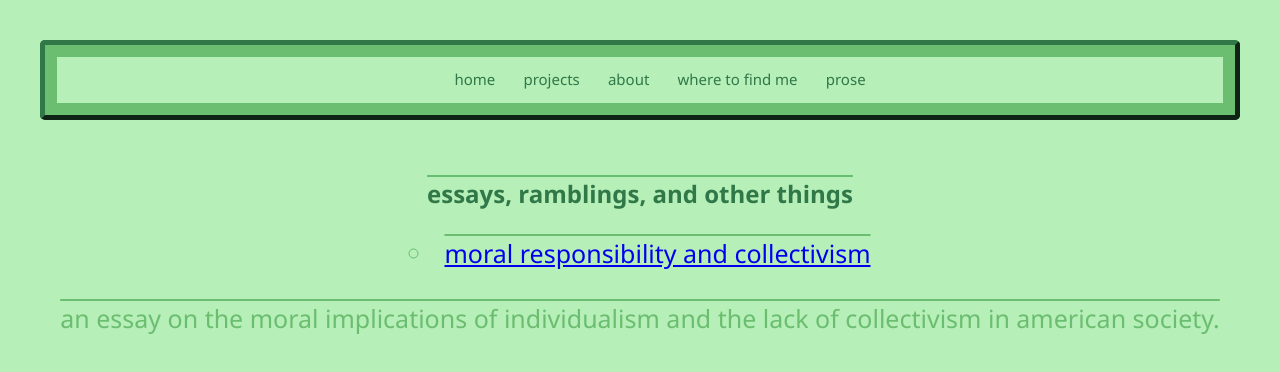
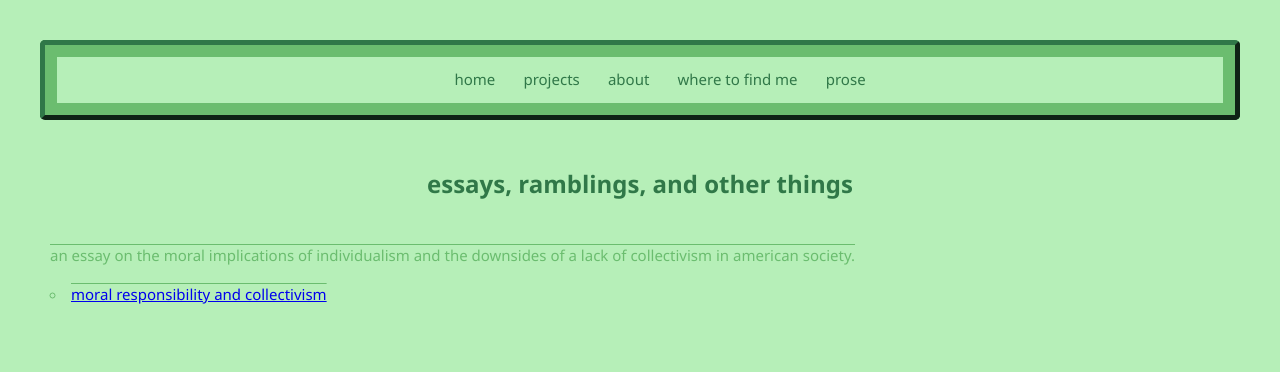
Before and after one commit to zurimckee/projbyzuri, a plain HTML site: page html s/zurisite/blog.html in a window 1280 px wide. Drawn offline with Linux system fonts and the light colour scheme.

Commit message:
little fixes

```diff
--- a/html s/zurisite/blog.html
+++ b/html s/zurisite/blog.html
@@ -20,12 +20,12 @@
 
         <br>
         <div class="fade-in">
+            <h2>essays, ramblings, and other things</h2>
             <div class="text-blog">
-                <h2>essays, ramblings, and other things</h2>
+                <p>
+                    an essay on the moral implications of individualism and the downsides of a lack of collectivism in american society.
+                </p>
                 <li><a href="https://docs.google.com/document/d/1FCY6xP6GnMwFFub6cyFRsvREbkYRDsQrtFr1kxdBits/edit?usp=sharing">moral responsibility and collectivism</a></li>
-                <p>
-                    an essay on the moral implications of individualism and the lack of collectivism in american society.
-                </p>
             </div>
         </div>
     </body>
--- a/html s/zurisite/styles.css
+++ b/html s/zurisite/styles.css
@@ -221,9 +221,9 @@ iframe{
     transition: color 0.3s ease;
     border-radius: 5px;
     margin: 5px;
-    align-items: left;
+    text-align: left;
     gap: 8px;
-    font-size: 25px;
+    font-size: 15px;
 
 
 }
```
